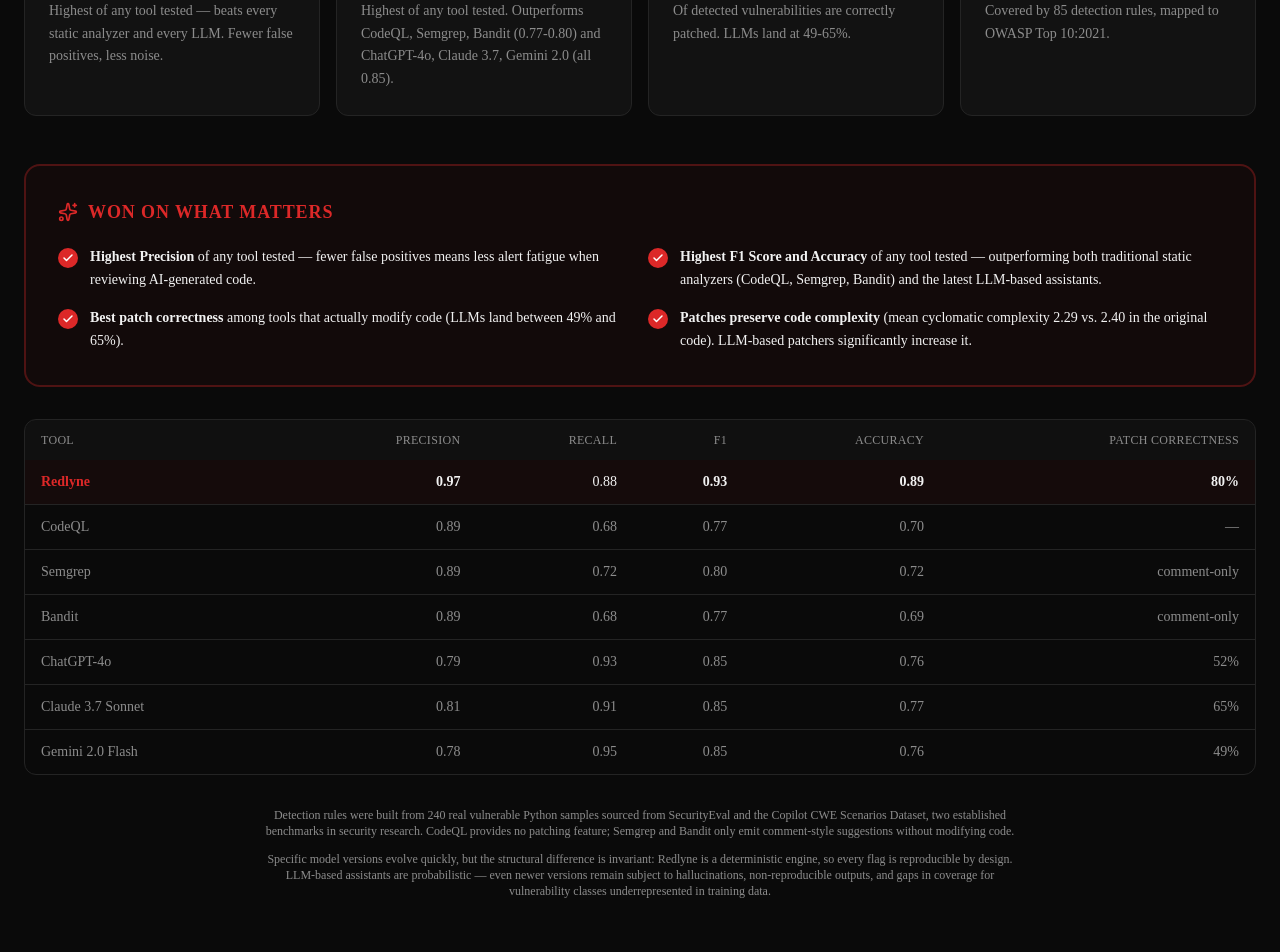
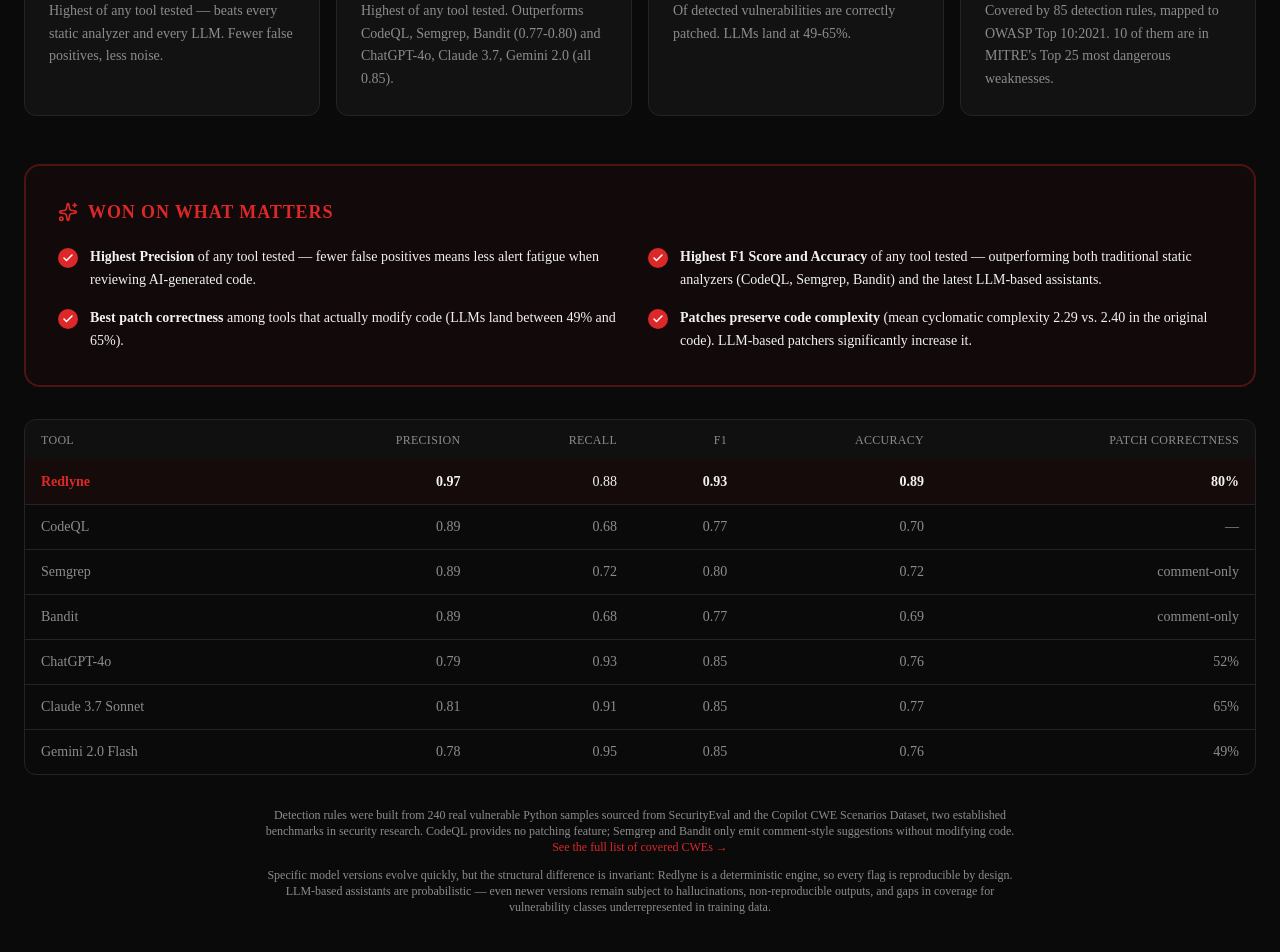
Before and after one commit to redlyne-ai/website, a Next.js app: page / in a window 1280 px wide. Shown: the part 2155-3107 px from the top of the page. Built offline with nearby package versions, Linux system fonts and the light colour scheme.

Commit message:
feat(benchmark): highlight MITRE Top 25 coverage and link to COVERAGE.md
Signed-off-by: Pietro Liguori <pietro.liguori@unina.it>

```diff
--- a/components/benchmark.tsx
+++ b/components/benchmark.tsx
@@ -97,7 +97,7 @@ const stats = [
     value: "35",
     label: "CWE categories",
     description:
-      "Covered by 85 detection rules, mapped to OWASP Top 10:2021.",
+      "Covered by 85 detection rules, mapped to OWASP Top 10:2021. 10 of them are in MITRE's Top 25 most dangerous weaknesses.",
   },
 ]
 
@@ -275,7 +275,15 @@ export function Benchmark() {
             samples sourced from SecurityEval and the Copilot CWE Scenarios
             Dataset, two established benchmarks in security research. CodeQL
             provides no patching feature; Semgrep and Bandit only emit
-            comment-style suggestions without modifying code.
+            comment-style suggestions without modifying code.{" "}
+            <a
+              href="https://github.com/redlyne-ai/redlyne/blob/main/COVERAGE.md"
+              target="_blank"
+              rel="noopener noreferrer"
+              className="text-primary underline-offset-2 hover:underline"
+            >
+              See the full list of covered CWEs →
+            </a>
           </p>
           <p>
             Specific model versions evolve quickly, but the structural
```
